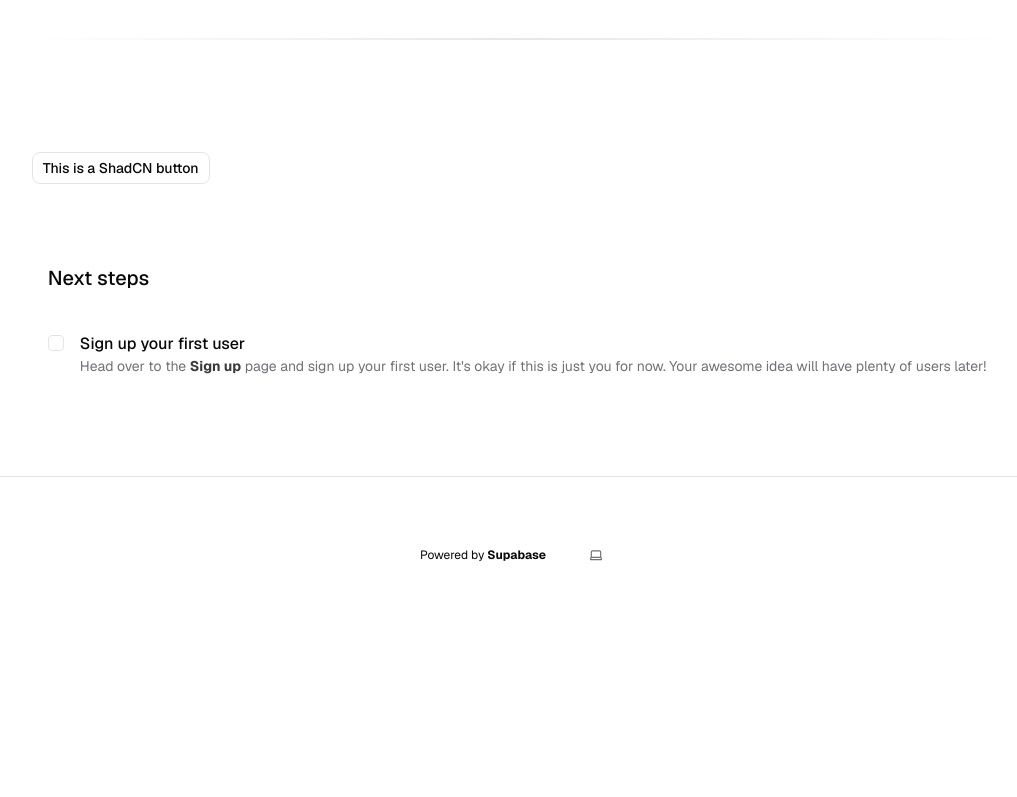
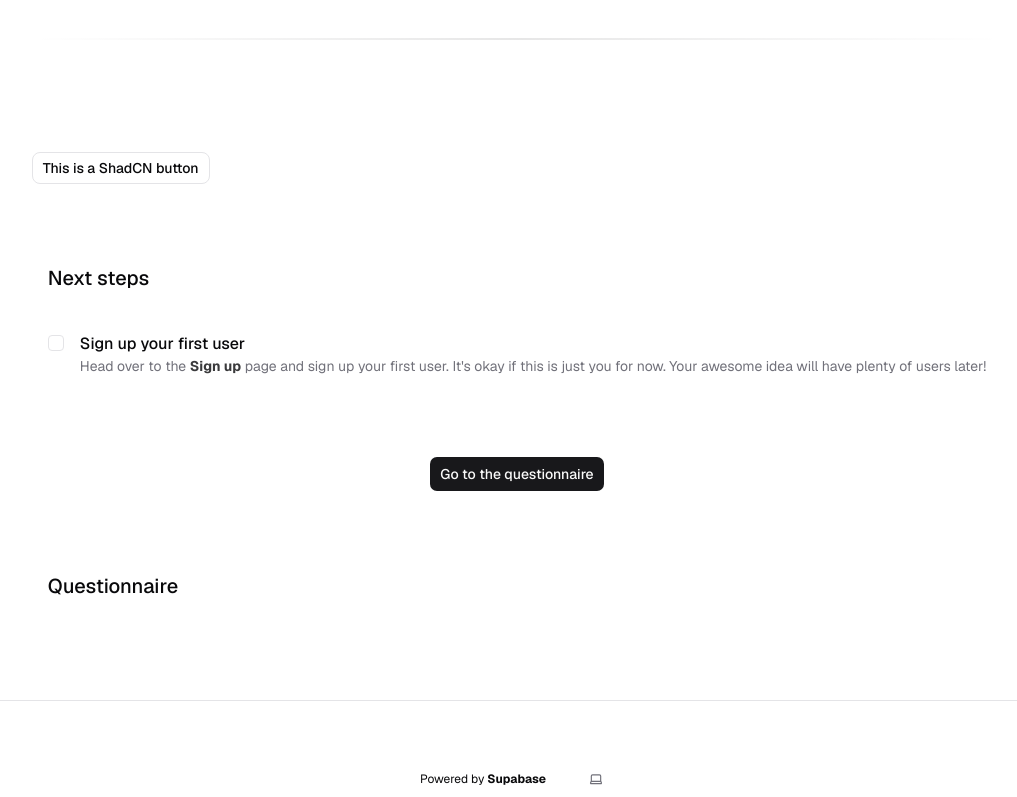
Before and after one commit to mdcUM/F26-AELP, a Next.js app: page / in a window 1280 px wide. Shown: the part 444-1241 px from the top of the page, without its empty margins (123-1140 px from the left). Before the commit the page ends 1077 px from the top, so only its background shows below. Built offline with nearby package versions, Linux system fonts and the light colour scheme; no server answers.

Commit message:
feat(questionnaire): base component and connect to the base page.tsx

```diff
--- a/app/page.tsx
+++ b/app/page.tsx
@@ -2,6 +2,7 @@ import { DeployButton } from "@/components/deploy-button";
 import { EnvVarWarning } from "@/components/env-var-warning";
 import { AuthButton } from "@/components/auth-button";
 import { Hero } from "@/components/hero";
+import { Questionnaire } from "@/components/questionnaire";
 import { ThemeSwitcher } from "@/components/theme-switcher";
 import { ConnectSupabaseSteps } from "@/components/tutorial/connect-supabase-steps";
 import { SignUpUserSteps } from "@/components/tutorial/sign-up-user-steps";
@@ -44,6 +45,14 @@ export default function Home() {
             <h2 className="font-medium text-xl mb-4">Next steps</h2>
             {hasEnvVars ? <SignUpUserSteps /> : <ConnectSupabaseSteps />}
           </main>
+
+          <div className="flex justify-center">
+            <Button asChild size="lg">
+              <Link href="#questionnaire">Go to the questionnaire</Link>
+            </Button>
+          </div>
+
+          <Questionnaire />
         </div>
 
         <footer className="w-full flex items-center justify-center border-t mx-auto text-center text-xs gap-8 py-16">
--- /dev/null
+++ b/components/questionnaire.tsx
@@ -0,0 +1,8 @@
+export function Questionnaire() {
+  return (
+    <section id="questionnaire" className="flex flex-col gap-4 px-4 scroll-mt-8">
+      <h2 className="font-medium text-xl">Questionnaire</h2>
+      {/* questionnaire form goes here */}
+    </section>
+  );
+}
```
